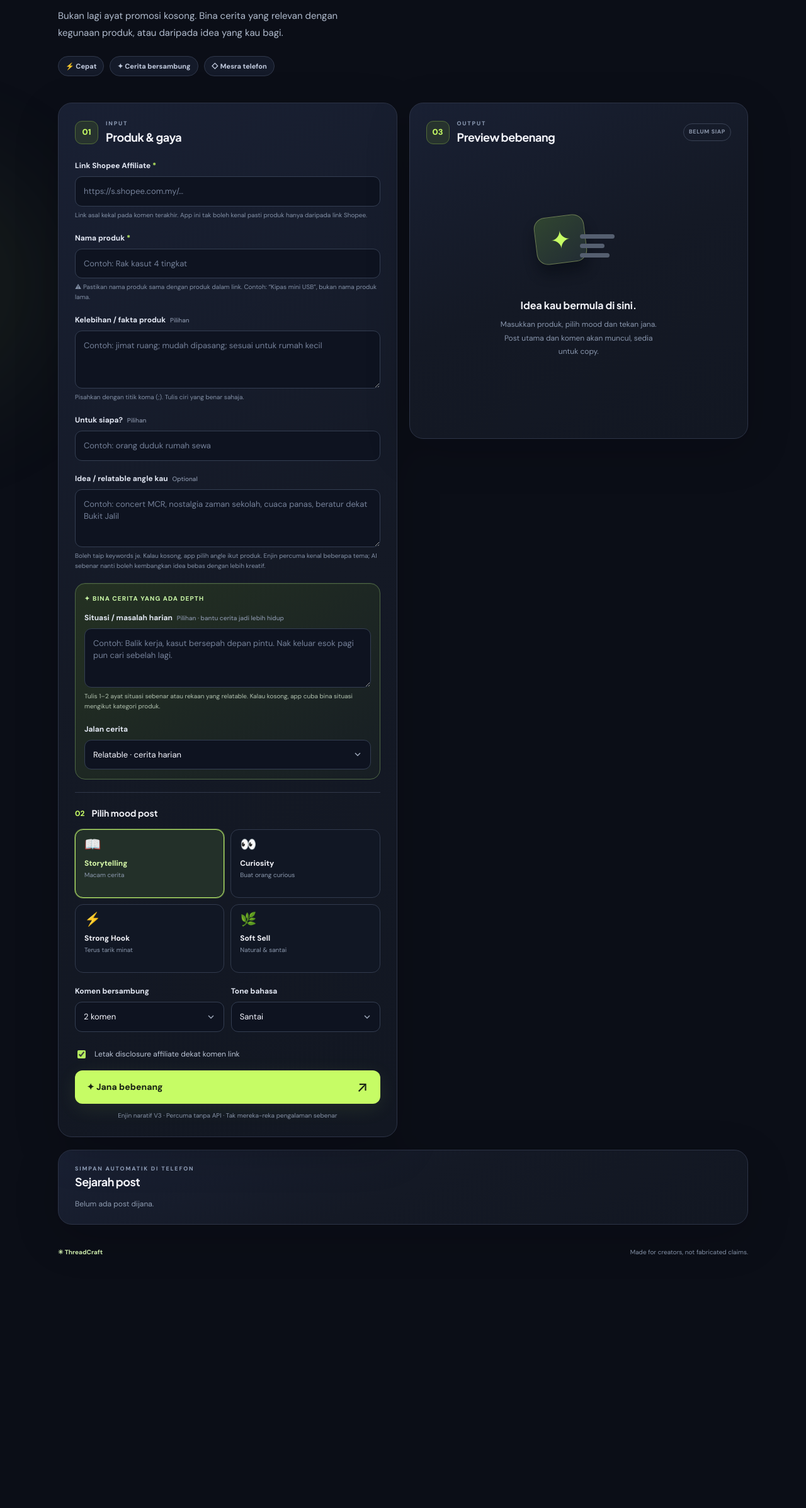
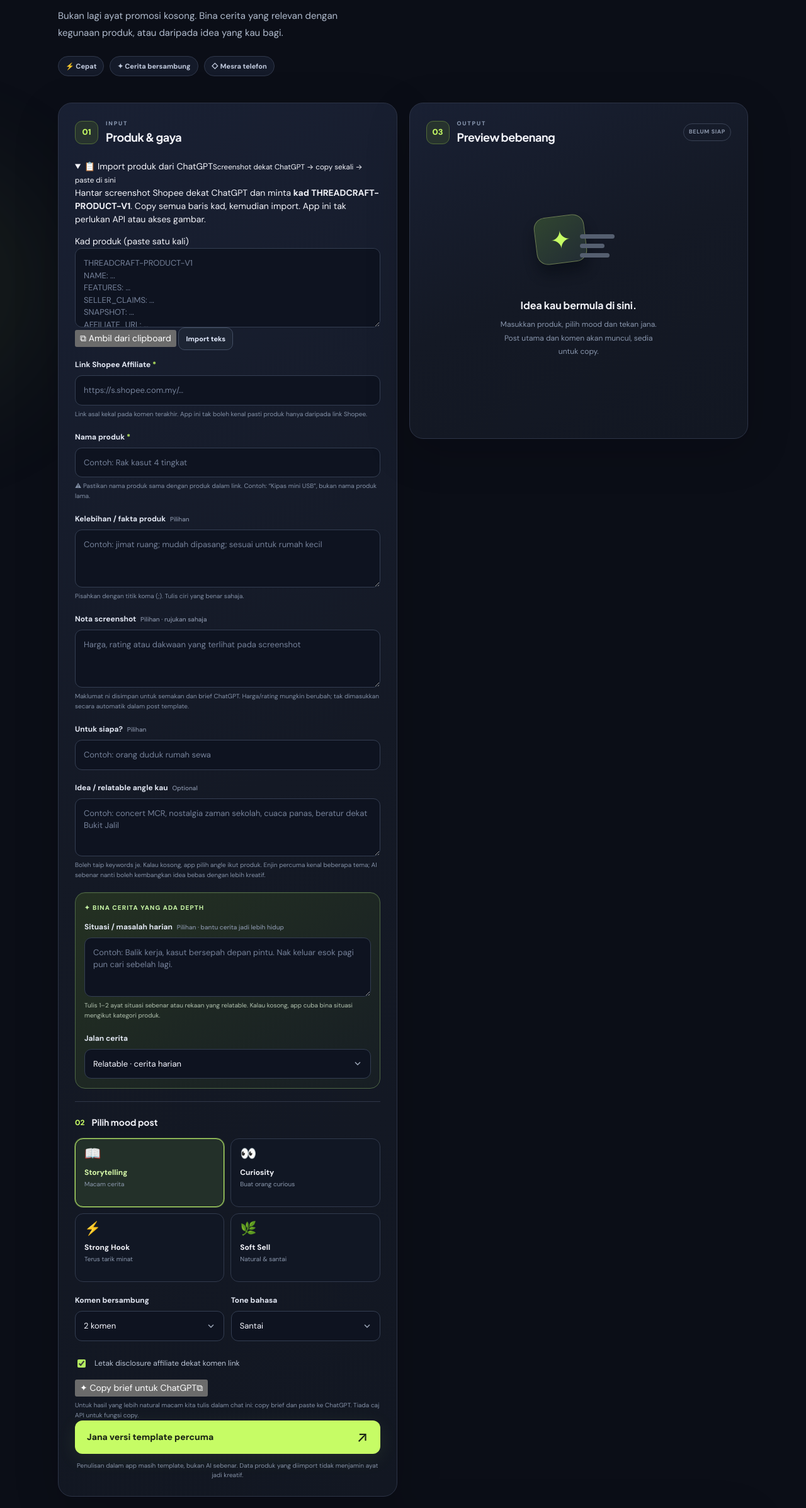
Before and after one commit to hakimrem23/threadcraft-affiliate, a plain HTML site: page index.html in a window 1280 px wide. Shown: the part 357-2752 px from the top of the page at 63% size. Before the commit the page ends 2389 px from the top, so only its background shows below. Drawn offline with Linux system fonts and the light colour scheme.

Commit message:
feat: one-paste ChatGPT screenshot card import UI and copy AI brief

```diff
--- a/index.html
+++ b/index.html
@@ -7,7 +7,7 @@
   <meta name="description" content="Jana copy Threads dan komen bersambung untuk link Shopee Affiliate, terus dari telefon.">
   <link rel="icon" href="./icon.svg" type="image/svg+xml">
   <link rel="manifest" href="./manifest.webmanifest">
-  <link rel="stylesheet" href="./styles.css?v=4">
+  <link rel="stylesheet" href="./styles.css?v=5">
   <title>ThreadCraft • Affiliate Studio</title>
 </head>
 <body>
@@ -18,7 +18,7 @@
         <div class="logo" aria-hidden="true">✳</div>
         <div><strong>threadcraft<span class="period">.</span></strong><small>THE AFFILIATE STUDIO</small></div>
       </a>
-      <span class="status"><span class="status-dot"></span> FREE · V4</span>
+      <span class="status"><span class="status-dot"></span> FREE · V5</span>
     </header>
 
     <main id="top">
@@ -33,6 +33,20 @@
         <section class="surface editor" aria-labelledby="form-title">
           <div class="section-title"><div class="section-number">01</div><div><p class="kicker">INPUT</p><h2 id="form-title">Produk & gaya</h2></div></div>
           <form id="thread-form" novalidate>
+            <details class="import-panel" id="import-panel" open>
+              <summary><span>📋 Import produk dari ChatGPT</span><small>Screenshot dekat ChatGPT → copy sekali → paste di sini</small></summary>
+              <div class="import-body">
+                <p>Hantar screenshot Shopee dekat ChatGPT dan minta <strong>kad THREADCRAFT-PRODUCT-V1</strong>. Copy semua baris kad, kemudian import. App ini tak perlukan API atau akses gambar.</p>
+                <label for="product-card-input">Kad produk (paste satu kali)</label>
+                <textarea id="product-card-input" rows="5" maxlength="6000" spellcheck="false" placeholder="THREADCRAFT-PRODUCT-V1&#10;NAME: ...&#10;FEATURES: ...&#10;SELLER_CLAIMS: ...&#10;SNAPSHOT: ...&#10;AFFILIATE_URL: ...&#10;END-THREADCRAFT-PRODUCT"></textarea>
+                <div class="import-actions">
+                  <button id="import-clipboard" type="button" class="import-primary">⧉ Ambil dari clipboard</button>
+                  <button id="import-product" type="button" class="outline-button">Import teks</button>
+                </div>
+                <p id="import-status" class="import-status" role="status" aria-live="polite"></p>
+              </div>
+            </details>
+
             <div class="field">
               <label for="affiliate-link">Link Shopee Affiliate <span class="required">*</span></label>
               <input id="affiliate-link" name="affiliateLink" type="url" inputmode="url" autocomplete="url" placeholder="https://s.shopee.com.my/..." required>
@@ -47,6 +61,11 @@
               <label for="features">Kelebihan / fakta produk <span class="optional">Pilihan</span></label>
               <textarea id="features" name="features" maxlength="400" rows="3" placeholder="Contoh: jimat ruang; mudah dipasang; sesuai untuk rumah kecil"></textarea>
               <p class="hint">Pisahkan dengan titik koma (;). Tulis ciri yang benar sahaja.</p>
+            </div>
+            <div class="field">
+              <label for="product-snapshot">Nota screenshot <span class="optional">Pilihan · rujukan sahaja</span></label>
+              <textarea id="product-snapshot" name="productSnapshot" maxlength="700" rows="3" placeholder="Harga, rating atau dakwaan yang terlihat pada screenshot"></textarea>
+              <p class="hint">Maklumat ni disimpan untuk semakan dan brief ChatGPT. Harga/rating mungkin berubah; tak dimasukkan secara automatik dalam post template.</p>
             </div>
             <div class="field">
               <label for="audience">Untuk siapa? <span class="optional">Pilihan</span></label>
@@ -97,8 +116,10 @@
             </div>
             <label class="checkbox-row"><input id="disclose" type="checkbox" checked><span>Letak disclosure affiliate dekat komen link</span></label>
             <div id="error" class="error" role="alert" hidden></div>
-            <button id="generate" class="generate-button" type="submit"><span>✦ Jana bebenang</span><span aria-hidden="true">↗</span></button>
-            <p class="below-button">Enjin naratif V3 · Percuma tanpa API · Tak mereka-reka pengalaman sebenar</p>
+            <button id="copy-ai-brief" class="ai-brief-button" type="button"><span>✦ Copy brief untuk ChatGPT</span><span aria-hidden="true">⧉</span></button>
+            <p class="hint ai-helper">Untuk hasil yang lebih natural macam kita tulis dalam chat ini: copy brief dan paste ke ChatGPT. Tiada caj API untuk fungsi copy.</p>
+            <button id="generate" class="generate-button" type="submit"><span>Jana versi template percuma</span><span aria-hidden="true">↗</span></button>
+            <p class="below-button">Penulisan dalam app masih template, bukan AI sebenar. Data produk yang diimport tidak menjamin ayat jadi kreatif.</p>
           </form>
         </section>
 
@@ -126,7 +147,8 @@
     </main>
   </div>
   <div id="toast" class="toast" role="status" aria-live="polite"></div>
-  <script src="./story-engine.js?v=4" defer></script>
-  <script src="./app.js?v=4" defer></script>
+  <script src="./product-card.js?v=5" defer></script>
+  <script src="./story-engine.js?v=5" defer></script>
+  <script src="./app.js?v=5" defer></script>
 </body>
 </html>
```
